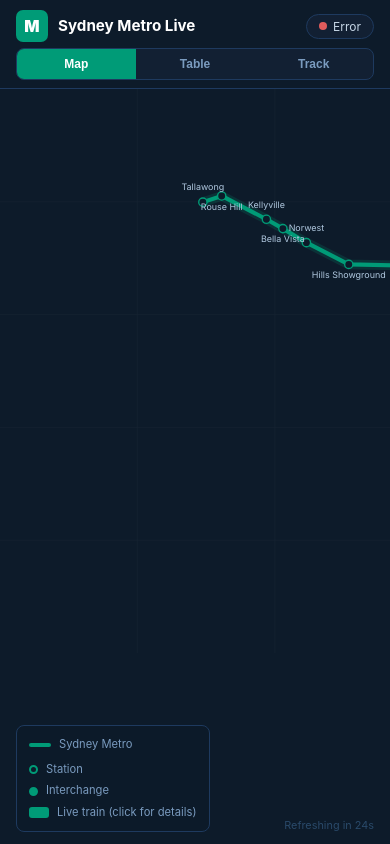
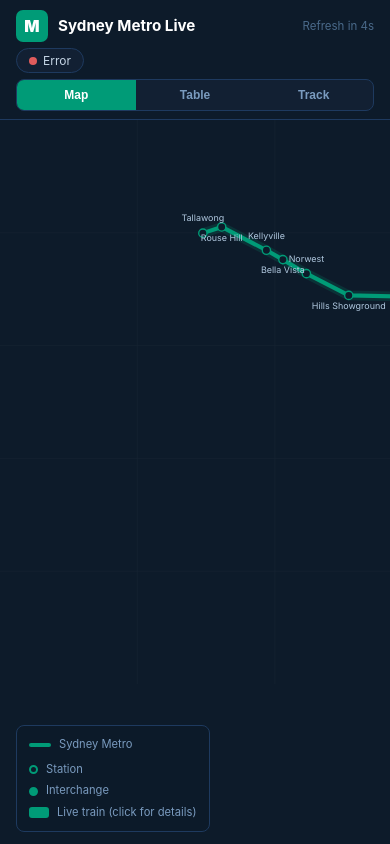
Before and after one commit to sandeepsachdev/experiment5, a web app: page /index.html in a window 390 px wide. Run offline with its HTML, style and script files only (its server is not run), Linux system fonts and the light colour scheme; data that the repository does not hold is empty.

Commit message:
Refresh every 10s; show countdown in header across all tabs
- Reduce poll interval from 30s to 10s
- Move countdown display into the header #update-time span so it's visible
  on all three tabs (Map/Table/Track), not just inside the map area
- Show countdown on mobile by overriding the previous display:none
- Hide the old in-map #countdown element (now redundant)

https://claude.ai/code/session_01DPUPFbENHVP66QUBXr2YEz

```diff
--- a/src/main/resources/static/index.html
+++ b/src/main/resources/static/index.html
@@ -68,10 +68,7 @@
     #banner a { color: #009B77; }
     #banner code { background: #1e3a5f; padding: 1px 5px; border-radius: 3px; }
 
-    #countdown {
-      position: absolute; bottom: 12px; right: 16px;
-      font-size: .68rem; color: #2a4a6a;
-    }
+    #countdown { display: none; }
 
     .legend {
       position: absolute; bottom: 12px; left: 16px;
@@ -271,7 +268,7 @@
         align-items: center;
       }
       .logo-text p { display: none; }
-      #update-time { display: none; }
+      #update-time { font-size: .72rem; }
       .view-toggle { flex: 0 0 100%; order: 10; border-radius: 8px; }
       .view-btn    { flex: 1; text-align: center; padding: 8px 0; }
 
@@ -877,7 +874,6 @@ function setStatus(status, vehicles, lastUpdated) {
   } else {
     dotEl.classList.add('error'); txtEl.textContent = 'Error'; cntEl.textContent = '';
   }
-  if (lastUpdated) timeEl.textContent = 'Updated ' + new Date(lastUpdated).toLocaleTimeString();
 }
 
 // ── View toggle ───────────────────────────────────────────────────────────────
@@ -976,7 +972,7 @@ document.querySelectorAll('.trains-table th[data-col]').forEach(th => {
 });
 
 // ── Poll ──────────────────────────────────────────────────────────────────────
-const INTERVAL = 30;
+const INTERVAL = 10;
 let countdown = 0;
 
 async function poll() {
@@ -991,8 +987,8 @@ async function poll() {
 }
 
 setInterval(() => {
-  if (--countdown <= 0) { cdEl.textContent = 'Refreshing…'; poll(); }
-  else cdEl.textContent = `Refreshing in ${countdown}s`;
+  if (--countdown <= 0) { timeEl.textContent = 'Refreshing…'; poll(); }
+  else timeEl.textContent = `Refresh in ${countdown}s`;
 }, 1000);
 
 buildTrackHeader();
```
